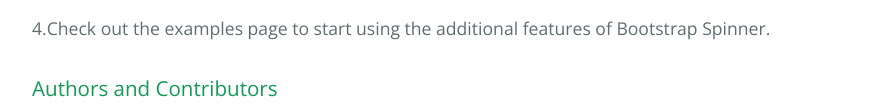
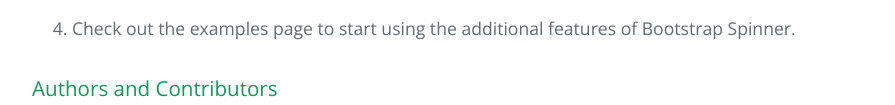
Before and after one commit to bootstrap-spinner/bootstrap-spinner, a plain HTML site: page index.html in a window 1280 px wide. Shown: the part 1080-1185 px from the top of the page, without its empty margins (192-1087 px from the left). Drawn offline with nearby package versions, Linux system fonts and the light colour scheme.

```diff
--- a/index.html
+++ b/index.html
@@ -48,9 +48,8 @@
 
 <p><code>&lt;/script&gt;</code></p>
 </li>
+<li><p>Check out the examples page to start using the additional features of Bootstrap Spinner.</p></li>
 </ol>
-
-<p>4.Check out the examples page to start using the additional features of Bootstrap Spinner.</p>
 
 <h3>
 <a id="authors-and-contributors" class="anchor" href="#authors-and-contributors" aria-hidden="true"><span aria-hidden="true" class="octicon octicon-link"></span></a>Authors and Contributors</h3>
--- a/params.json
+++ b/params.json
@@ -1,6 +1,6 @@
 {
   "name": "Bootstrap-spinner",
   "tagline": "It`s new JQuery Spinner with Bootstrap UI. - The JQuery replacement for spinner",
-  "body": "### Welcome to Bootstrap-Spinner\r\n\r\nBootstrap-spinner gives you a customizable bootstrap spinner with support for cross-browser supports,bootstrap button UI,mouse scrolling, and many other highly used options.\r\n\r\n# Downloading the code locally\r\n\r\nIn some situations, you can't use Bootstrap-spinner from a CDN and you must include the files through your own static file servers.\r\n\r\n1. Download the code from GitHub and copy the dist directory to your project.\r\n\r\n2. Include the following lines of code in the <head> section of your HTML.\r\n\r\n    ` <link href=\"path/css/bootstrap-spinner.min.css\" rel=\"stylesheet\" />`\r\n\r\n    `<script src=\"path/js/bootstrap-spinner.min.js\"></.script>`\r\n\r\n3. Initialize Bootstrap Spinner on the `<input type=\"text\">` element that you want to make awesome.\r\n `<script type=\"text/javascript\">`\r\n\r\n   ` $(document).ready(function () {\r\n        $('#txtrange').range({ InitValue: 200, minValue: 150, maxValue: 350, allowDecimal: true, decimalPrecision: 3, step: 2.2 });\r\n    });`\r\n\r\n `</script>`\r\n\r\n4.Check out the examples page to start using the additional features of Bootstrap Spinner.\r\n\r\n\r\n### Authors and Contributors\r\n\r\n> Bootstrap-Spinner is licensed under  GNU GENERAL PUBLIC LICENSE, documentation under CC BY 3.0.\r\n> Maintained by Priyank KHuman.",
+  "body": "### Welcome to Bootstrap-Spinner\r\n\r\nBootstrap-spinner gives you a customizable bootstrap spinner with support for cross-browser supports,bootstrap button UI,mouse scrolling, and many other highly used options.\r\n\r\n# Downloading the code locally\r\n\r\nIn some situations, you can't use Bootstrap-spinner from a CDN and you must include the files through your own static file servers.\r\n\r\n1. Download the code from GitHub and copy the dist directory to your project.\r\n\r\n2. Include the following lines of code in the <head> section of your HTML.\r\n\r\n    ` <link href=\"path/css/bootstrap-spinner.min.css\" rel=\"stylesheet\" />`\r\n\r\n    `<script src=\"path/js/bootstrap-spinner.min.js\"></.script>`\r\n\r\n3. Initialize Bootstrap Spinner on the `<input type=\"text\">` element that you want to make awesome.\r\n `<script type=\"text/javascript\">`\r\n\r\n   ` $(document).ready(function () {\r\n        $('#txtrange').range({ InitValue: 200, minValue: 150, maxValue: 350, allowDecimal: true, decimalPrecision: 3, step: 2.2 });\r\n    });`\r\n\r\n `</script>`\r\n\r\n4. Check out the examples page to start using the additional features of Bootstrap Spinner.\r\n\r\n\r\n### Authors and Contributors\r\n\r\n> Bootstrap-Spinner is licensed under  GNU GENERAL PUBLIC LICENSE, documentation under CC BY 3.0.\r\n> Maintained by Priyank KHuman.",
   "note": "Don't delete this file! It's used internally to help with page regeneration."
 }
```
